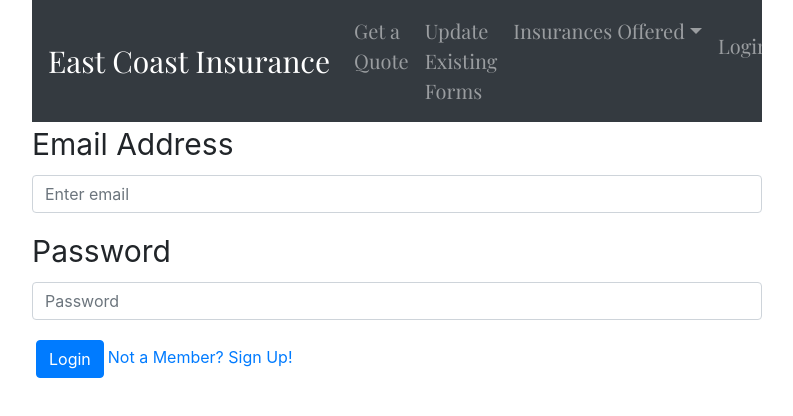
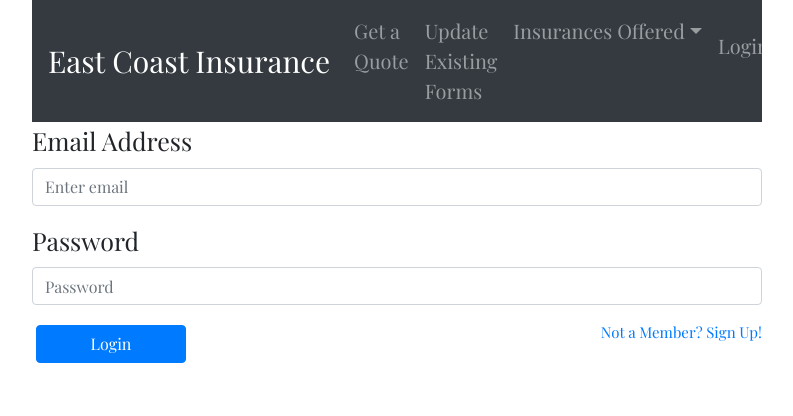
Before and after one commit to diana603/project3, a React (Create React App) app in the folder client/: page /login in a window 1280 px wide. Shown: the top 416 px of the page, without its empty margins (243-1036 px from the left). Built offline with nearby package versions, Linux system fonts and the light colour scheme; no server answers.

Commit message:
login/signup styling

```diff
--- a/client/src/pages/assets/user.css
+++ b/client/src/pages/assets/user.css
@@ -1,3 +1,31 @@
 .form-label {
-    font-size: 30px;
+    font-size: 25px;
+    font-family: 'Playfair Display', serif;
+
 }
+
+/* .signup {
+    height: 100vh;
+    background-image: linear-gradient(#000000, #999999);
+} */
+
+.form-control {
+    font-size: 15px;
+    font-family: 'Playfair Display', serif;
+
+}
+
+.m-1 {
+    font-size: 20px;
+    padding: revert;
+    margin: 10px;
+    float: left;
+    inline-size: 150px;
+    font-family: 'Playfair Display', serif;
+}
+
+.signLink {
+    float: right;
+    font-family: 'Playfair Display', serif;
+    font-size: 15px;
+}
```
